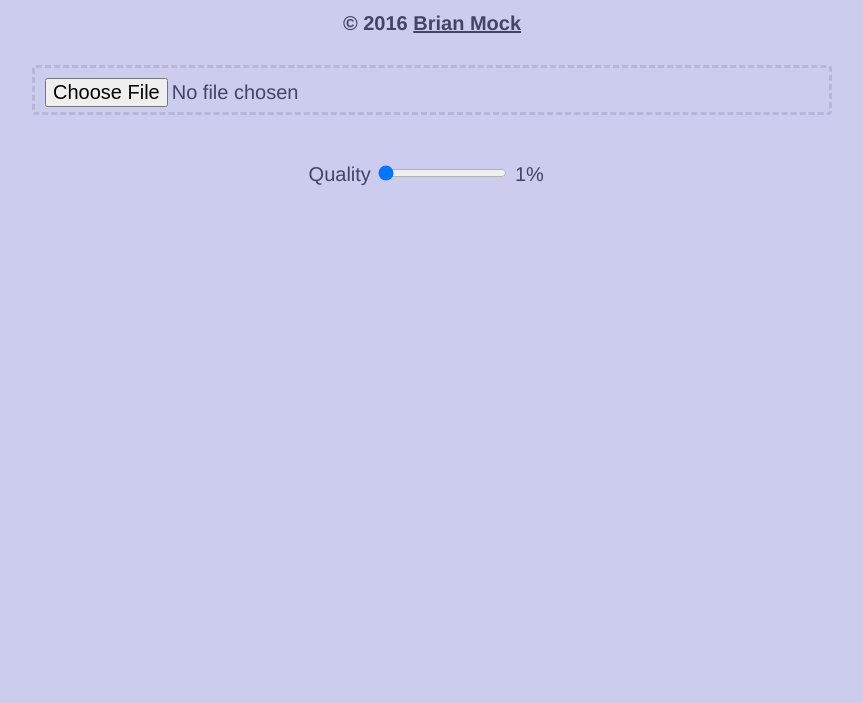
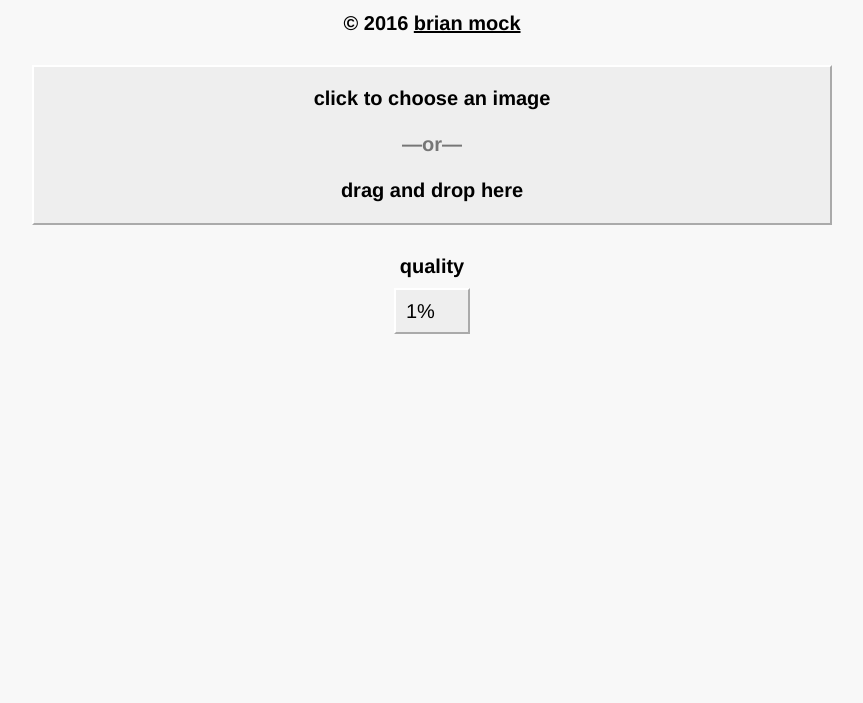
Before and after one commit to wavebeem/the-jpeg-zone, a plain HTML site: page site/index.html in a window 1280 px wide. Shown: the part 97-800 px from the top of the page, without its empty margins (208-1071 px from the left). Drawn offline with Linux system fonts and the light colour scheme.

Commit message:
Making it better

```diff
--- a/site/index.html
+++ b/site/index.html
@@ -9,12 +9,37 @@
 </head>
 <body>
   <h1>jpeg.zone</h1>
-  <h2>&copy; 2016 <a href="http://mockbrian.com">Brian Mock</a></h2>
-  <input class="FileInput" type="file" accept="image/*">
-  <label>Quality</label>
-  <input class="FileQuality" type="range" min="1" max="100" value="1">
-  <label class="FileQualityLabel">1%</label>
-  <img src class="FileOutput FileOutput__hidden">
+  <h2>&copy; 2016 <a href="http://mockbrian.com">brian mock</a></h2>
+  <input class="_FileInput" type="file" accept="image/*">
+  <button class="FileInput Retro3D" type="button">
+    click to choose an image<br><br>
+    <span class="Or">&mdash;or&mdash;</span><br><br>
+    drag and drop here
+  </button>
+  <div>
+    <label>quality</label>
+    <select class="FileQuality Retro3D">
+      <option value="1">1%</option>
+      <option value="3">3%</option>
+      <option value="4">4%</option>
+      <option value="5">5%</option>
+      <option value="6">6%</option>
+      <option value="7">7%</option>
+      <option value="8">8%</option>
+      <option value="9">9%</option>
+      <option value="10">10%</option>
+      <option value="15">15%</option>
+      <option value="20">20%</option>
+      <option value="30">30%</option>
+      <option value="40">40%</option>
+      <option value="70">70%</option>
+      <option value="80">80%</option>
+      <option value="90">90%</option>
+      <option value="92">92%</option>
+      <option value="100">100%</option>
+    </select>
+  </div>
+  <img src class="FileOutput FileOutput__hidden Retro3D">
   <script src="main.js"></script>
 </body>
 </html>
--- a/site/main.js
+++ b/site/main.js
@@ -4,25 +4,10 @@ function $(sel) {
   return document.querySelector(sel);
 }
 
-function debounce(delay, f) {
-  var lastRun = null;
-  var id = null;
-  return function() {
-    if (id !== null) {
-      id = setTimeout(f, delay);
-    } else {
-      clearTimeout(id);
-      id = setTimeout(f, delay);
-    }
-  };
-}
-
 var state = {
   quality: 0.01,
   url: null,
 };
-
-var DELAY = 500;
 
 function jpegify(quality, url) {
   var elem = document.createElement("img");
@@ -59,11 +44,11 @@ function readFile(file) {
   });
 }
 
-var tryRun = debounce(DELAY, function() {
+function tryRun() {
   if (state.url) {
     run(state.url, state.quality);
   }
-});
+}
 
 function run(url, quality) {
   readFile(url)
@@ -78,13 +63,29 @@ function run(url, quality) {
 $(".FileQuality").addEventListener("input", function(event) {
   var n = event.target.value;
   state.quality = n / 100;
-  setText($(".FileQualityLabel"), n + "%");
   tryRun();
 });
 
-$(".FileInput").addEventListener("change", function(event) {
+$("._FileInput").addEventListener("change", function(event) {
   if (event.target.files.length > 0) {
     state.url = event.target.files[0];
     tryRun();
   }
 });
+
+$(".FileInput").addEventListener("click", function(event) {
+  $("._FileInput").click();
+});
+
+$(".FileInput").addEventListener("drop", function(event) {
+  console.log(event);
+  event.preventDefault();
+  state.url = event.dataTransfer.files[0];
+  tryRun();
+});
+
+$(".FileInput").addEventListener("dragover", function(event) {
+  console.log(event);
+  event.preventDefault();
+  event.dataTransfer.dropEffect = "copy";
+});
--- a/site/style.css
+++ b/site/style.css
@@ -12,10 +12,12 @@ body {
   font-size: 20px;
   text-align: center;
   font-family: Helvetica, sans-serif;
-  background: #cce;
-  color: #446;
+  background: #f8f8f8;
+  color: black;
 }
 
+button,
+select,
 input {
   font-family: inherit;
   font-size: inherit;
@@ -35,27 +37,60 @@ h2 {
   margin-bottom: 30px;
 }
 
+img {
+  max-width: 100%;
+}
+
+label {
+  font-weight: bold;
+  display: block;
+  margin-bottom: 10px;
+}
+
+:focus {
+  outline: 3px dashed black;
+}
+
+.Or {
+  opacity: 0.50;
+}
+
+._FileInput {
+  display: none;
+}
+
+.FileQuality {
+  -webkit-appearance: none;
+  padding: 10px;
+}
+
+.Retro3D {
+  color: black;
+  background: #eee;
+  border-top: 2px solid white;
+  border-left: 2px solid white;
+  border-right: 2px solid #aaa;
+  border-bottom: 2px solid #aaa;
+}
+
 .FileInput {
   width: 100%;
-  height: 50px;
-  border: 3px dashed rgba(0, 0, 0, 0.10);
   padding: 10px;
-  border-radius: 4px;
+  min-height: 20vh;
   margin-bottom: 30px;
   cursor: pointer;
+  font-weight: bold;
 }
 
 .FileInput:hover {
-  border-color: rgba(0, 0, 0, 0.20);
 }
 
 .FileOutput {
   margin-top: 30px;
-  border: 3px solid white;
-  border-radius: 6px;
-  box-shadow: 0 2px 4px 2px rgba(0, 0, 0, 0.20);
+  margin-bottom: 30px;
+  max-width: 100%;
 }
 
 .FileOutput__hidden {
-  visibility: hidden;
+  display: none;
 }
```
